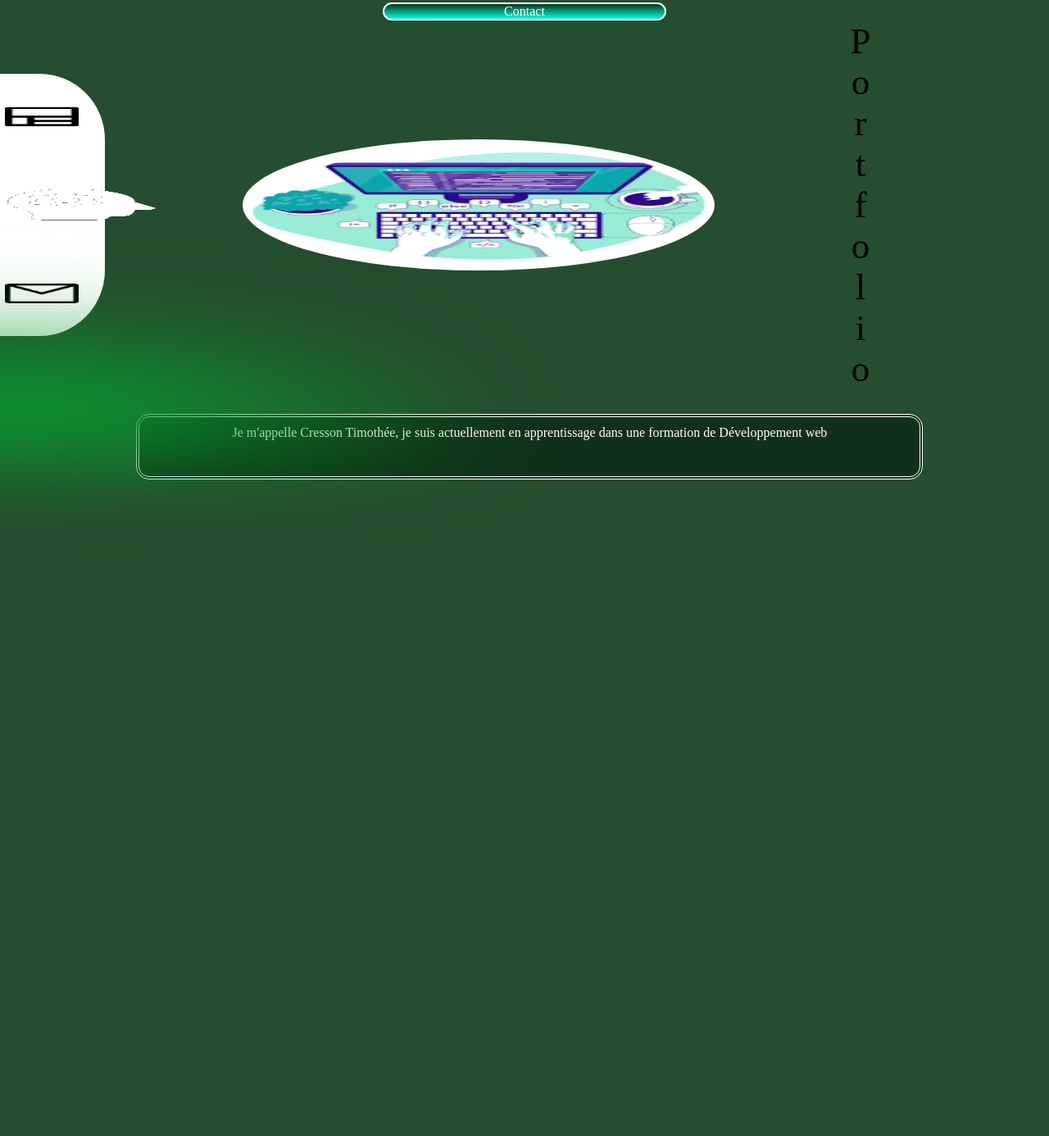
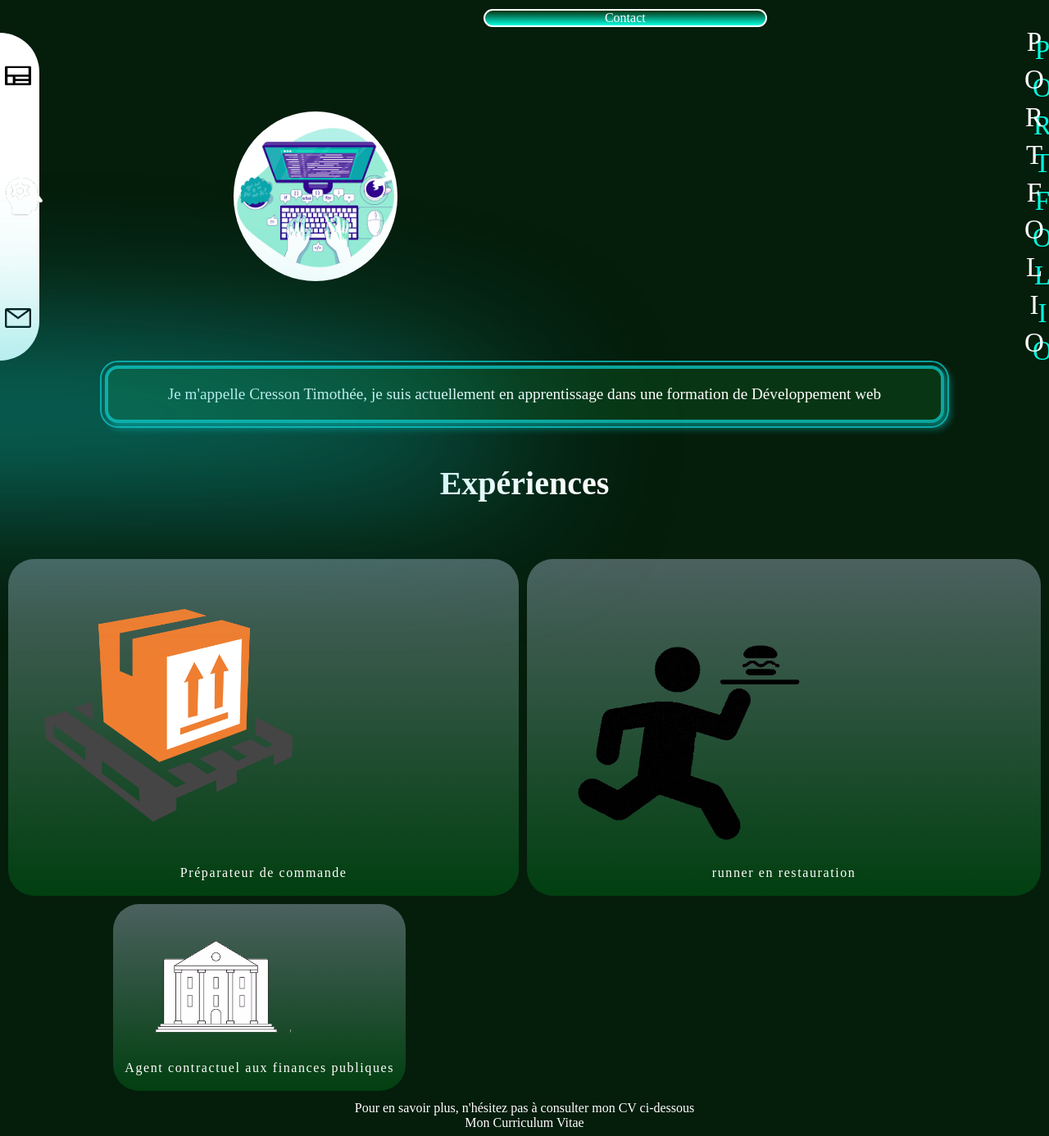
Before and after one commit to TimotheeCresson/Portfolio, a plain HTML site: page Portfolio/index.html in a window 1280 px wide. Shown: the part 77-1463 px from the top of the page at 82% size. Before the commit the page ends 800 px from the top, so only its background shows below. Drawn offline with Linux system fonts and the light colour scheme; a web font is replaced by a local one.

Commit message:
expérience

```diff
--- a/Portfolio/index.html
+++ b/Portfolio/index.html
@@ -13,7 +13,7 @@
             <a href="compétences.html">Compétences</a>
             <a href="contact.html">Contact</a>
             <a href="Expériences.html">Expériences</a>
-            <img class="logo" src="../img/logo.png" alt="Logo du Portfolio">
+            <img class="logo" src="../img/logo2.png" alt="Logo du Portfolio">
         </nav>
         <div class="midpage">
                 <img class="centerimg" src="../img/ordi.png" alt="photo" width="200" height="200" loading="lazy" decoding="async">
@@ -26,7 +26,7 @@
                 <img class="mail" src="../img/email.png" alt="icon email">
             </aside>
         </div>
-        <div class="presentation">
+        <div class="presentation border">
             <p>Je m'appelle Cresson Timothée, je suis actuellement en apprentissage dans une formation de Développement web</p>
             <div></div>
         </div>
@@ -35,30 +35,40 @@
 
 
     <!--------------------------- Expériences---------------------->
-    <!--
-    <section class="entêteexp">
+
+    <section class="expsection">
         <h1 class="titleexp">
             Expériences
         </h1>
-        <div class="imgexp">
-            <img src="../img/prep.png" alt="photo" width="200" height="200" loading="lazy" decoding="async">
-            <img src="../img/runner.gif" alt="photo" width="200" height="200" loading="lazy" decoding="async">
-            <img src="../img/finance.gif" alt="photo" width="200" height="200" loading="lazy" decoding="async">
-        </div>
-        <div class="belowimg">
+        <div class="workcontainer">
+            <article class="work first">
+            <span class="img-work">
+                <img src="../img/prep.png" alt="photo"   loading="lazy" decoding="async">
+            </span>
             <p>Préparateur de commande</p>
+            </article>
+            <article class="work second">
+            <span class="img-work">
+                <img src="../img/runner.gif" alt="photo"   loading="lazy" decoding="async">
+            </span>
             <p>runner en restauration</p>
+            </article>
+            <article class="work third">
+            <span class="img-work">
+                <img src="../img/finance.gif" alt="photo"   loading="lazy" decoding="async">
+            </span>
             <p>Agent contractuel aux finances publiques</p>
+            </article>
         </div>
         <div class="CV">
             <p> Pour en savoir plus, n'hésitez pas à consulter mon CV ci-dessous</p>
             <p> Mon Curriculum Vitae</p>
         </div>
     </section>
--->
+
         <!----------------------------- Compétences --------------------------->
-        <!--
-    <section>
+     <!--
+    <section class="compsection">
         <h1 class="titlecomp">
             Compétences
         </h1>
@@ -80,8 +90,8 @@
         </ul>
         </article>
     </section>
+-->
 
--->
     <!------------------------------ Contactez moi ------------------------------->
 <!--
     <section class="entêtecontact">
--- a/Portfolio/style.css
+++ b/Portfolio/style.css
@@ -9,10 +9,29 @@
     src: url("../font/RampartOne-Regular.ttf");
 }
 
+/*------------------- Default ----------------------------*/
+h1 {
+    font-size: 2.5em;
+    text-align: center;
+    color: white;
+}
+*{
+    color: white;
+}
+
+
+
+
+
+
+
+
+
 /* ------------------- Présentation -----------------*/
 body {
-    background-color: #073513e0;
-    min-height: 100vh;
+    background-color: #051D0B;
+    height: auto;
+    overflow-x: hidden;
 }
 .header {
     display: grid;
@@ -20,7 +39,7 @@ body {
 }
 .indexentête{
     display: grid;
-    grid-template-columns: auto auto auto;
+    grid-template-columns: auto 100px auto;
     grid-template-rows: auto auto;
     justify-content: space-evenly;
     align-items: center;
@@ -34,9 +53,11 @@ body {
     border-radius: 3em;
     font-size: 1em;
     width: 27vw;
+    max-width: 900px;
     text-align: center;
     border: 2px solid white;
     text-wrap: 2px;
+    text-align: center;
 }
 .indexentête a:nth-child(2) {
     grid-row: 2;
@@ -50,7 +71,7 @@ body {
 .logo{
     grid-row: 1;
     grid-column: 2;
-    height: 5vh;
+    height: 3rem;
     padding-left: 36px;
     padding-top: 12px;
 }
@@ -60,21 +81,26 @@ header .midpage{
     grid-template-columns: 20% 1fr 20%;
     justify-content: space-between;
     align-items: center;
-    gap: 30px;
+    gap: 2%;
 }
 .centerimg {
     grid-column: 2;
-    height: 20vh;
-    width: 45vw;
+    height: 50%;
     border-radius: 50%;
-    margin-left: 10px;
+    margin-left: 3px;
 }
-.right p{
+.right {
     grid-column: 3;
     writing-mode: vertical-rl;
     text-orientation: upright;
     font-family: RampartOne;
-    font-size: 45px;
+    font-size: 33px;
+    letter-spacing: .3em;
+    color: white;
+    text-transform: uppercase;
+}
+.right p {
+    text-shadow: 10px 10px #00FFE0;
 }
 .left {
     display: flex;
@@ -86,56 +112,134 @@ header .midpage{
     border-top: 40px solid transparent;
     border-bottom: 40px solid transparent;
     border-radius: 0 5em 5em 0;
-    height : 40vh;
-    width  : 10vw;
+    height : 25rem;
+    width  : 3rem;
 }
 .comp {
-    grid-row: 2;
-    height: 5vh;
-    width: 15vw;
+    height: 3rem;
+    width: 3rem;
     margin-left: 6px;
 }
 .mail {
-    grid-row: 3;
-    height: 3vh;
-    width: 7vw;
+    height: 1.5rem;
+    width: 2rem;
     margin-left: 6px;
 }
 .exp {
-    height: 3vh;
-    width: 7vw;
+    height: 1.5rem;
+    width: 2rem;
     margin-left: 6px;
-}
-.presentation div {
-position: absolute;
-width: 100vw;
-height: 30vh;
-left: -40%;
-top: 50vh;
-background: radial-gradient(49.8% 59.8% at 40% 80.2%, #089C2D 20%, rgba(23, 29, 61, 0) 100%);
-filter: blur(50px);
 }
 .presentation {
     color: white;
     text-align: center;
-    background: #103119;
-    border: 4px solid white;
-    border-style: double;
+    background: #083614;
+    border: 4px solid #0dc5c5c7;
+    border-style: groove blue;
     border-radius: 1em;
     font-size: 1em;
-    width: 75%;
-    padding-top: 10px;
-    margin-left: 13%;
-    height: 10vh;
-    margin-top: 30px;
+    width: 80vw;
+    padding: 20px;
+    text-align: center;
+    margin: auto;
 }
+.border {
+    outline: 0.125rem solid #0dc5c5c7;
+    outline-offset: 0.25rem;
+    box-shadow: 5px 5px 10px 2px #04ecec67;
+}
+.presentation p {
+    text-align: center;
+    font-size: 1.2em;
+}
+.presentation div {
+    position: absolute;
+    width: 100%;
+    height: 10rem;
+    left: -40%;
+    top: 30rem;
+    background: radial-gradient(49.8% 59.8% at 40% 85.2%, #0dc5c5c7 100%, rgba(16, 34, 139, 0) 100%);
+    filter: blur(100px);
+    }
+
+/*------------------------Expérience ------------------------*/
+.expsection {
+    display: grid;
+    grid-template-rows: 20% auto auto 20%;
+    height: 40vh;
+    margin-top: 50px;
+}
+.workcontainer {
+    display: grid;
+    grid-template-columns: auto auto;
+    grid-template-rows: auto auto;
+    margin: 2rem auto;
+    gap: 10px;
+    justify-content: space-around;
+}
+.work {
+    border-radius: 2em;
+    margin-bottom: 3rem;
+    display: grid;
+    grid-template-rows: 1fr 1.5rem;
+    align-items: center;
+    height: 100%;
+    margin: 20px auto;
+    background: linear-gradient(#4b615e, #013f10);
+}
+.work p {
+    text-align: center;
+    margin-bottom: 2em;
+    letter-spacing: .1em;
+    padding: 1px;
+}
+.first {
+    margin-left: 10px;
+}
+.second {
+    margin-right: 10px;
+}
+
+.img-work img{
+    width: 50%;
+    height: 50%;
+    justify-content: center;
+    display: inline-block;
+    margin-left: 40px;
+}
+
+
+.CV {
+    grid-row: 4;
+    text-align: center;
+}
+
+
+
+
+
+
+
+
+
+
+
+
 /*------------------------ compétence -----------------*/
 /*
-body.comp {
+.compsection {
     display: grid;
     background-color: #051D0B;
-    min-height: 100vh;
-    grid-template-rows: auto auto auto 1fr auto;
+    height: 100vh;
+    grid-template-rows: auto auto 1fr auto;
+    gap: 20px;
+}
+.titlecomp {
+    color: white;
+    font-weight: bold;
+    grid-row: 1;
+    text-align: center;
+    margin-top: 30px;
 }
 .entêtecomp {
     display: grid;
@@ -163,14 +267,6 @@ body.comp {
     background: lightgreen;
     grid-column-start: 3;
     grid-row-start: 1;
-}
-.titlecomp {
-    font-size: 3em;
-    color: white;
-    font-weight: bold;
-    grid-row-start: 2;
-    text-align: center;
-    margin-top: 30px;
 }
 .mid{
     position: relative;
@@ -216,4 +312,3 @@ li {
     display: inline-block;
 }
 */
-/* Rectangle 6 */
```
Also changed, not shown: img/imagecomp.png, img/logo2.png (added), img/logo3.png (added).
